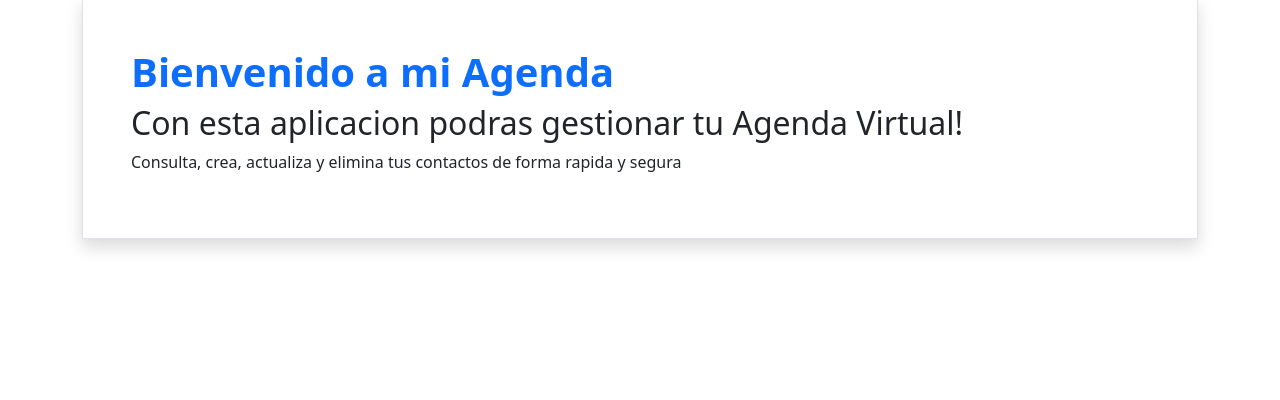
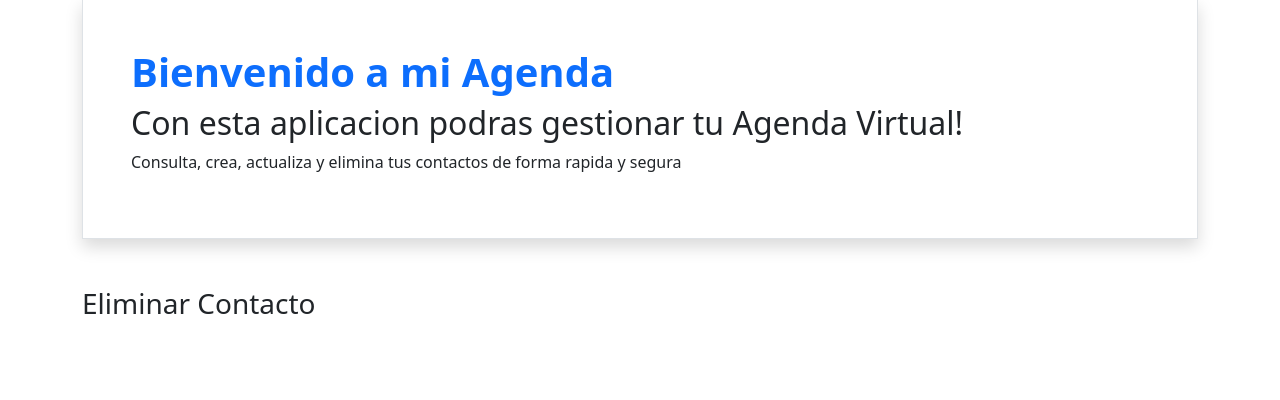
Before and after one commit to MiguelAntonioRS/Django-Project, a Django app: page /1/delete/ in a window 1280 px wide. Shown: the part 49-449 px from the top of the page. Run offline with Django 5.2, Linux system fonts and the light colour scheme; data comes from the database, SQL or seed files in the repository; some libraries are stand-ins or nearby versions.

Commit message:
creating a div container

```diff
--- a/contacts/templates/contacts/contact_confirm_delete.html
+++ b/contacts/templates/contacts/contact_confirm_delete.html
@@ -17,7 +17,9 @@
         <p>Consulta, crea, actualiza y elimina tus contactos de forma rapida y segura</p>
     </div>
 
-
+    <div class="mt-5">
+        <h3>Eliminar Contacto</h3>
+    </div>
 
     <script src="{% static 'bootstrap/js/bootstrap.min.js' %}"></script>
 </body>
```
